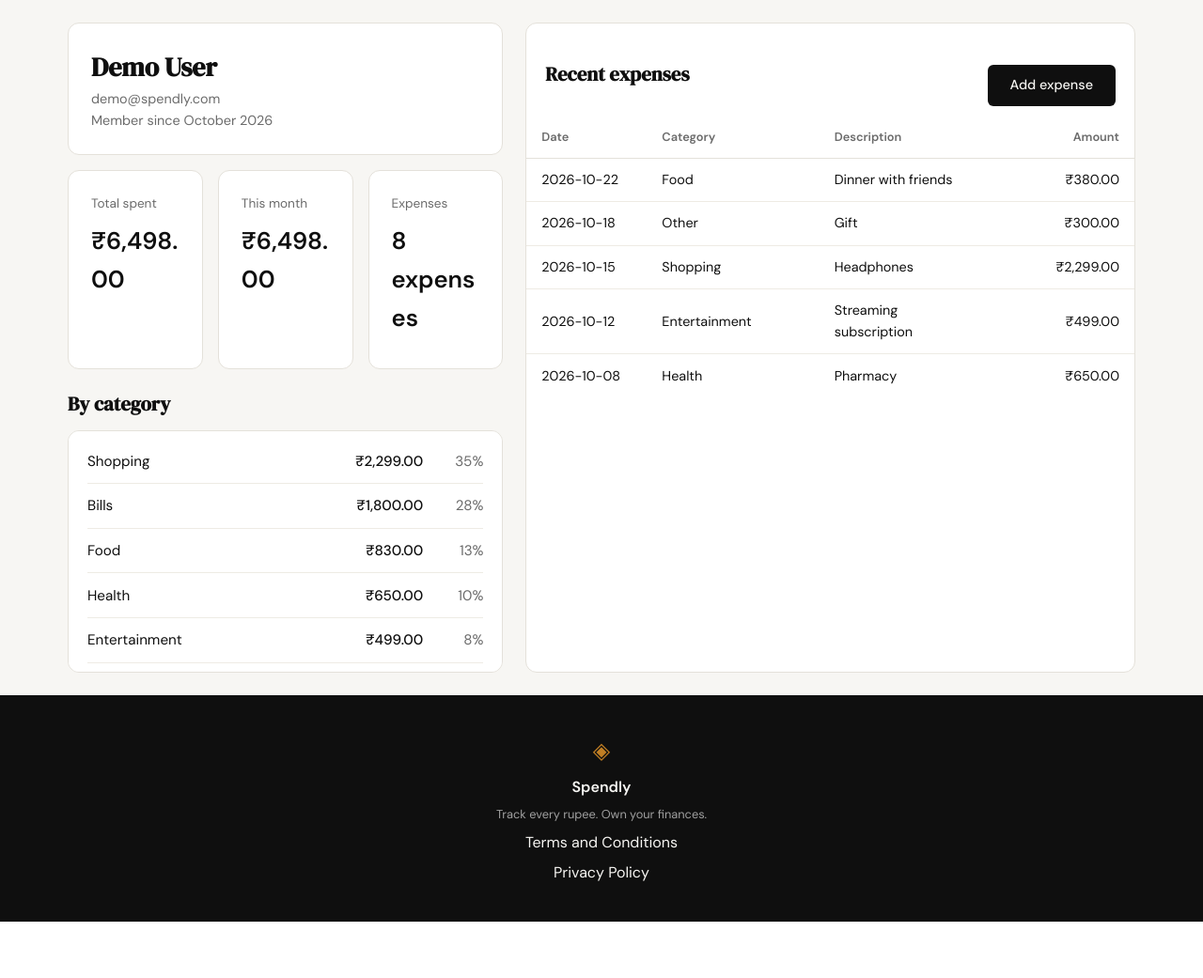
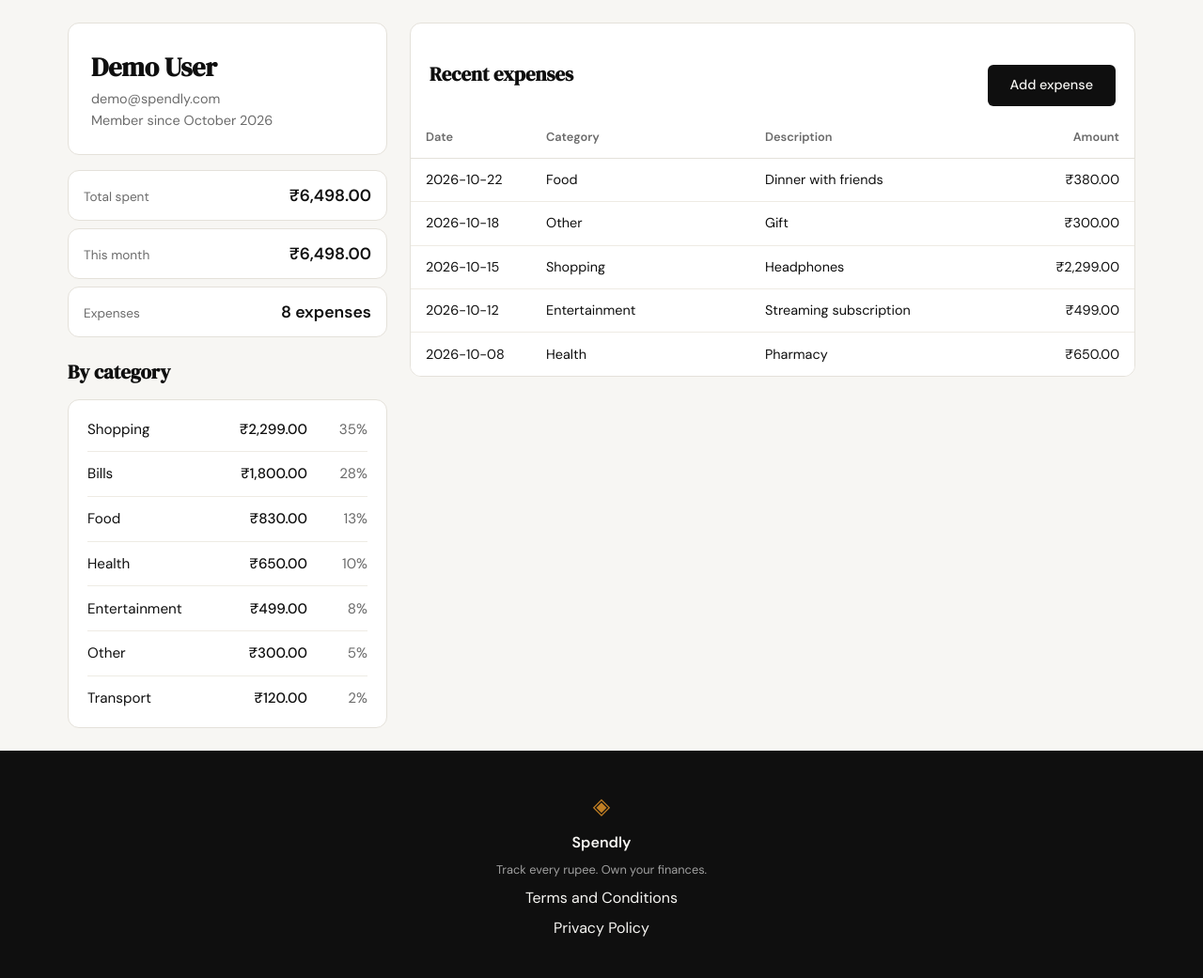
Before and after one commit to Ragrawal2004/spendly, a Flask app: page /profile in a window 1280 px wide. Shown: the part 61-1102 px from the top of the page at 94% size. Before the commit the page ends 1042 px from the top, so only its background shows below. Run offline with Flask 3, Linux system fonts and the light colour scheme; the visitor is signed in with stand-in values (Sample User, id 1); data comes from the database, SQL or seed files in the repository.

Commit message:
style: fix profile dashboard sizing
Co-Authored-By: Claude Opus 5.5 <noreply@anthropic.com>

```diff
--- a/static/css/style.css
+++ b/static/css/style.css
@@ -726,12 +726,14 @@ a { color: inherit; text-decoration: none; }
 .expense-table td:last-child {
     text-align: right;
     white-space: nowrap;
-    width: 9.5rem;
+    overflow-wrap: normal;
+    width: 11rem;
 }
 
 .expense-table th:first-child,
 .expense-table td:first-child {
     white-space: nowrap;
+    overflow-wrap: normal;
     width: 8rem;
 }
 
@@ -907,9 +909,9 @@ a { color: inherit; text-decoration: none; }
 @media (min-width: 900px) {
     .profile-section.profile-dashboard {
         max-width: var(--max-width);
-        height: calc(100dvh - 60px);
         display: grid;
-        grid-template-columns: minmax(0, 1fr) minmax(0, 1.4fr);
+        grid-template-columns: 340px minmax(0, 1fr);
+        align-items: start;
         gap: 1.5rem;
         padding: 1.5rem 2rem;
     }
@@ -921,17 +923,35 @@ a { color: inherit; text-decoration: none; }
         min-height: 0;
     }
 
-    .profile-side .profile-stats { grid-template-columns: repeat(3, minmax(0, 1fr)); }
+    .profile-side .profile-stats {
+        grid-template-columns: 1fr;
+        gap: 0.5rem;
+    }
+
+    .profile-side .stat-tile {
+        display: flex;
+        justify-content: space-between;
+        align-items: baseline;
+        gap: 1rem;
+        padding: 0.75rem 1rem;
+    }
+
+    .profile-side .stat-tile .stat-label { margin-bottom: 0; }
+
+    .profile-side .stat-tile .stat-value {
+        font-size: 1.1rem;
+        margin-bottom: 0;
+        white-space: nowrap;
+        overflow-wrap: normal;
+    }
     .profile-side h2 { margin-top: 1.25rem; }
 
     .profile-side .category-list {
-        flex: 1;
-        min-height: 0;
+        max-height: calc(100dvh - 60px - 3rem);
         overflow-y: auto;
     }
 
     .recent-panel {
-        flex: 1;
         margin-top: 0;
         background: var(--paper-card);
         border: 1px solid var(--border);
@@ -943,8 +963,7 @@ a { color: inherit; text-decoration: none; }
     .recent-header { padding: 0 1.25rem; }
 
     .recent-body {
-        flex: 1;
-        min-height: 0;
+        max-height: calc(100dvh - 60px - 3rem);
         overflow-y: auto;
     }
 
```
